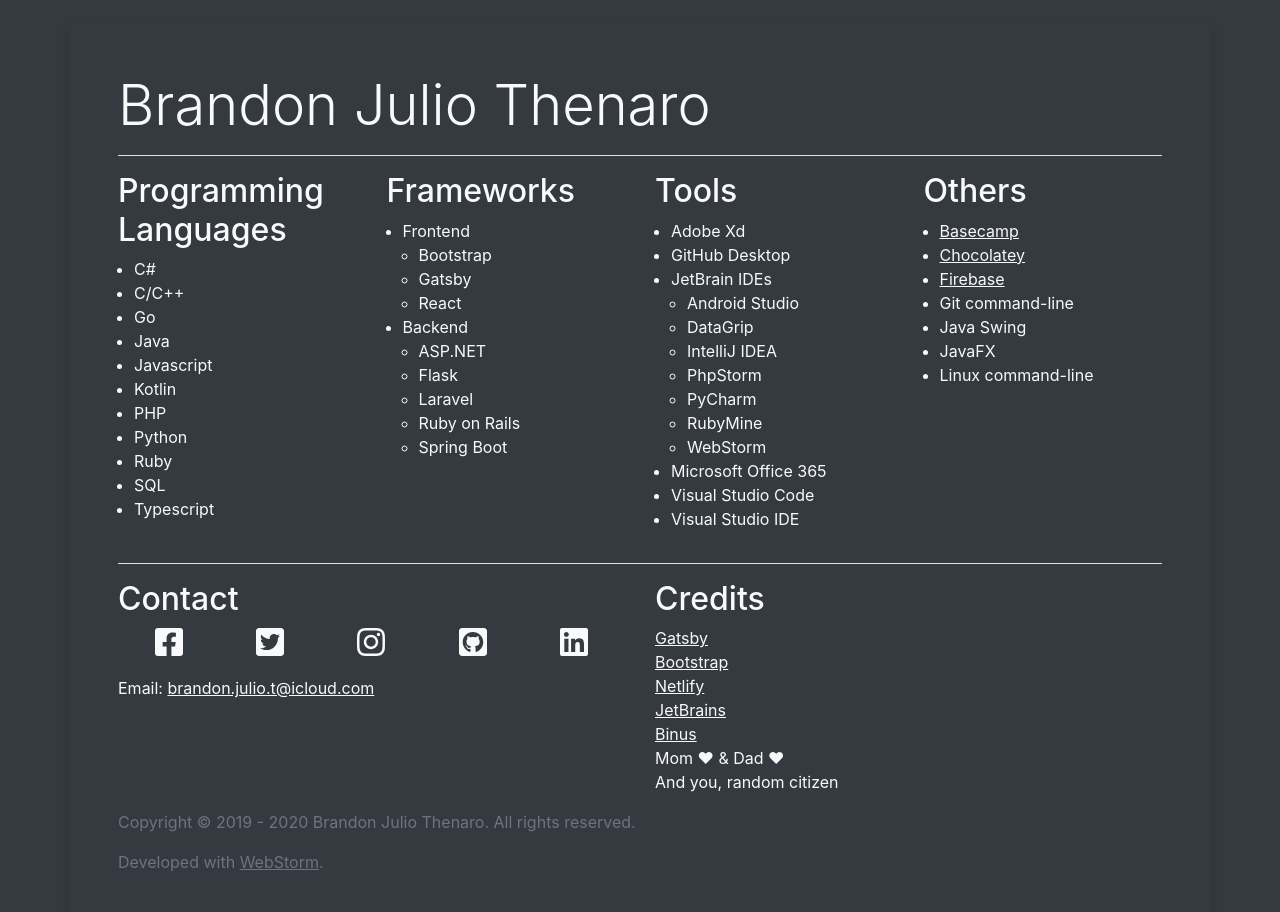
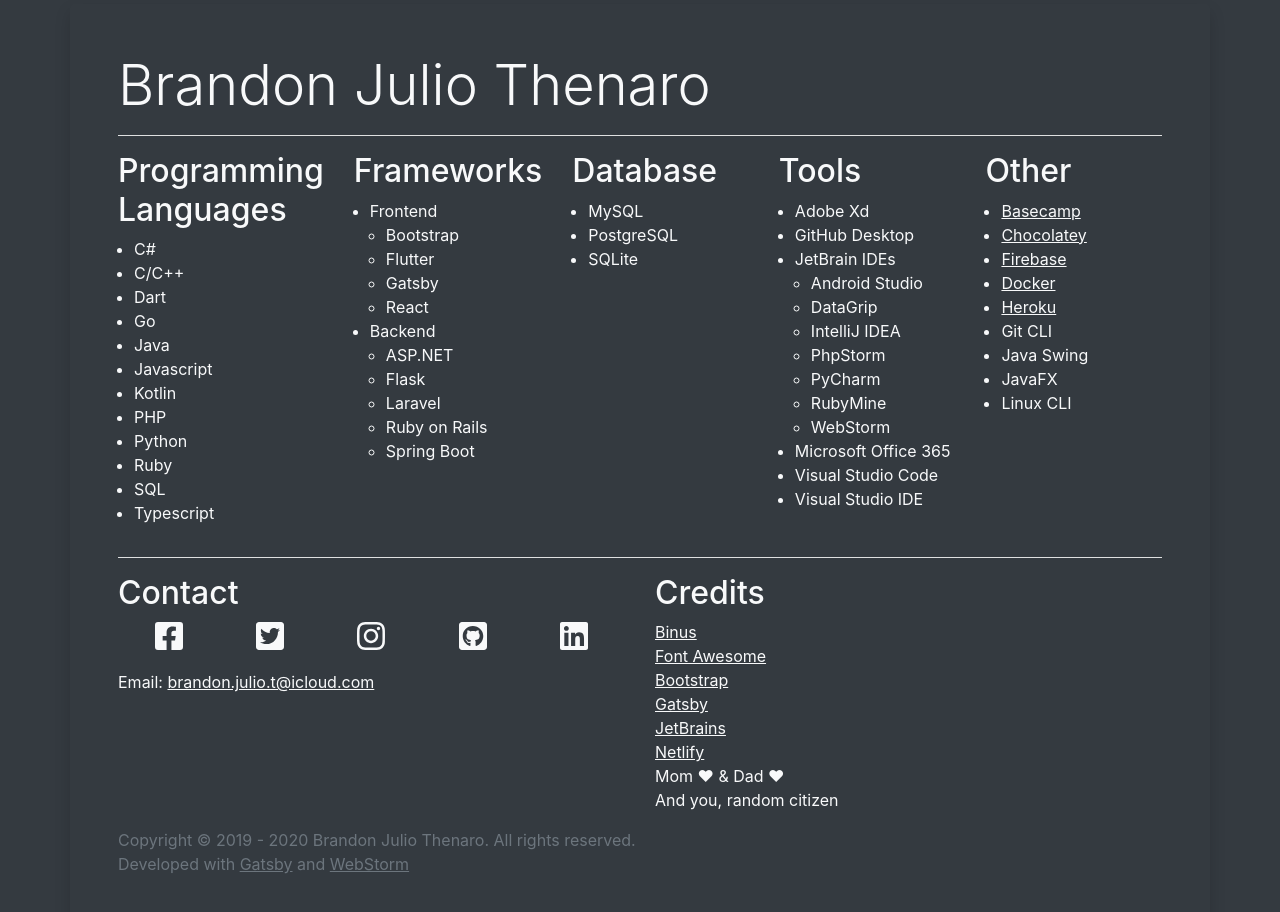
Before and after one commit to MissingSpectacles/brandonjuliothenaro.github.io, a Gatsby site: page /skills in a window 1280 px wide. Built offline with nearby package versions, Linux system fonts and the light colour scheme; Gatsby itself is replaced by a stand-in of ours.

Commit message:
<ExternalLink /> refactoring, new skill section, paragraph revision, extract social URLs to gatsby-config.js
- <ExternalLink /> class defaults to "text-light"
- Added database section in skills.jsx
- Added Docker and Heroku to Other in skill.jsx
- Social URLs are now GraphQL queried from gatsby-config.js

```diff
--- a/gatsby-config.js
+++ b/gatsby-config.js
@@ -6,10 +6,17 @@
 
 module.exports = {
   siteMetadata: {
+    description: `Mom, I'm on the internet!`,
+    email: `brandon.julio.t@icloud.com`,
+    name: `Brandon Julio Thenaro`,
     siteUrl: `https://brandonjuliothenaro.my.id`,
-    description: `Mom, I'm on the internet!`,
-    name: `Brandon Julio Thenaro`,
     twitter_id: `@brandon_julio_t`,
+
+    facebook_url: `https://www.facebook.com/profile.php?id=100008724798107`,
+    github_url: `https://github.com/brandon-julio-t`,
+    instagram_url: `https://www.instagram.com/brandon.julio.t`,
+    linkedin_url: `https://www.linkedin.com/in/brandonjuliothenaro`,
+    twitter_url: `https://twitter.com/brandon_julio_t`,
   },
 
   plugins: [
@@ -67,7 +74,7 @@
       options: {
         token: process.env.GITHUB_API_TOKEN,
         // https://developer.github.com/v4/explorer/
-        // Used in index.js:99
+        // Used in index.jsx:99
         graphQLQuery: `
           query {
             viewer {
--- a/src/components/external_link.js
+++ b/src/components/external_link.jsx
@@ -1,7 +1,7 @@
 import React, { memo } from "react"
 
 export default memo(({ to, children, className }) => (
-  <a href={to} className={className} target="_blank" rel="noreferrer noopener">
+  <a href={to} className={className || "text-light"} target="_blank" rel="noreferrer noopener">
     <u>{children}</u>
   </a>
 ))
--- a/src/components/footer.js
+++ /dev/null
@@ -1,120 +0,0 @@
-import React, { memo } from "react"
-
-import { FontAwesomeIcon } from "@fortawesome/react-fontawesome"
-
-import ExternalLink from "./external_link"
-
-export default memo(() => (
-  <footer>
-    <div className="row">
-      <section className="col">
-        <header>
-          <h2>Contact</h2>
-        </header>
-
-        <ul className="list-unstyled d-flex justify-content-around">
-          <li>
-            <ExternalLink
-              to="https://www.facebook.com/profile.php?id=100008724798107"
-              className="text-light"
-            >
-              <FontAwesomeIcon icon={["fab", "facebook-square"]} size="2x" />
-            </ExternalLink>
-          </li>
-          <li>
-            <ExternalLink
-              to="https://twitter.com/brandon_julio_t"
-              className="text-light"
-            >
-              <FontAwesomeIcon icon={["fab", "twitter-square"]} size="2x" />
-            </ExternalLink>
-          </li>
-          <li>
-            <ExternalLink
-              to="https://www.instagram.com/brandon.julio.t"
-              className="text-light"
-            >
-              <FontAwesomeIcon icon={["fab", "instagram"]} size="2x" />
-            </ExternalLink>
-          </li>
-          <li>
-            <ExternalLink
-              to="https://github.com/brandon-julio-t"
-              className="text-light"
-            >
-              <FontAwesomeIcon icon={["fab", "github-square"]} size="2x" />
-            </ExternalLink>
-          </li>
-          <li>
-            <ExternalLink
-              to="https://www.linkedin.com/in/brandonjuliothenaro"
-              className="text-light"
-            >
-              <FontAwesomeIcon icon={["fab", "linkedin"]} size="2x" />
-            </ExternalLink>
-          </li>
-        </ul>
-        <p>
-          Email:{" "}
-          <ExternalLink
-            to="mailto:brandon.julio.t@icloud.com"
-            className="text-light text-center"
-          >
-            brandon.julio.t@icloud.com
-          </ExternalLink>
-        </p>
-      </section>
-
-      <section className="col">
-        <header>
-          <h2>Credits</h2>
-        </header>
-
-        <ul className="list-unstyled">
-          <li>
-            <ExternalLink to="https://www.gatsbyjs.org" className="text-light">
-              Gatsby
-            </ExternalLink>
-          </li>
-          <li>
-            <ExternalLink to="https://getbootstrap.com" className="text-light">
-              Bootstrap
-            </ExternalLink>
-          </li>
-          <li>
-            <ExternalLink to="https://www.netlify.com" className="text-light">
-              Netlify
-            </ExternalLink>
-          </li>
-          <li>
-            <ExternalLink to="https://www.jetbrains.com" className="text-light">
-              JetBrains
-            </ExternalLink>
-          </li>
-          <li>
-            <ExternalLink to="https://binus.ac.id" className="text-light">
-              Binus
-            </ExternalLink>
-          </li>
-          <li>Mom &hearts; & Dad &hearts;</li>
-          <li>And you, random citizen</li>
-        </ul>
-      </section>
-    </div>
-
-    <p className="text-muted">
-      Copyright &copy; 2019 - {new Date().getFullYear()} Brandon Julio Thenaro.
-      All rights reserved.
-    </p>
-    <p className="text-muted">
-      Developed with{" "}
-      <ExternalLink
-        to="https://www.jetbrains.com/webstorm"
-        className="text-muted"
-      >
-        WebStorm
-      </ExternalLink>
-      .
-    </p>
-  </footer>
-))
--- /dev/null
+++ b/src/components/footer.jsx
@@ -0,0 +1,135 @@
+import React, { memo } from "react"
+
+import { FontAwesomeIcon } from "@fortawesome/react-fontawesome"
+
+import ExternalLink from "./external_link"
+import { graphql, useStaticQuery } from "gatsby"
+
+export default memo(() => {
+  const {
+    site: {
+      siteMetadata: {
+        email,
+        facebook_url,
+        github_url,
+        instagram_url,
+        linkedin_url,
+        twitter_url,
+      },
+    },
+  } = useStaticQuery(graphql`
+    query Contacts {
+      site {
+        siteMetadata {
+          email
+          facebook_url
+          github_url
+          instagram_url
+          linkedin_url
+          twitter_url
+        }
+      }
+    }
+  `)
+
+  return (
+    <footer>
+      <div className="row">
+        <section className="col">
+          <header>
+            <h2>Contact</h2>
+          </header>
+
+          <ul className="list-unstyled d-flex justify-content-around">
+            <li>
+              <ExternalLink to={facebook_url}>
+                <FontAwesomeIcon icon={["fab", "facebook-square"]} size="2x" />
+              </ExternalLink>
+            </li>
+            <li>
+              <ExternalLink to={twitter_url}>
+                <FontAwesomeIcon icon={["fab", "twitter-square"]} size="2x" />
+              </ExternalLink>
+            </li>
+            <li>
+              <ExternalLink to={instagram_url}>
+                <FontAwesomeIcon icon={["fab", "instagram"]} size="2x" />
+              </ExternalLink>
+            </li>
+            <li>
+              <ExternalLink to={github_url}>
+                <FontAwesomeIcon icon={["fab", "github-square"]} size="2x" />
+              </ExternalLink>
+            </li>
+            <li>
+              <ExternalLink to={linkedin_url}>
+                <FontAwesomeIcon icon={["fab", "linkedin"]} size="2x" />
+              </ExternalLink>
+            </li>
+          </ul>
+          <p>
+            Email:{" "}
+            <ExternalLink
+              to={`mailto:${email}`}
+              className="text-light text-center"
+            >
+              {email}
+            </ExternalLink>
+          </p>
+        </section>
+
+        <section className="col">
+          <header>
+            <h2>Credits</h2>
+          </header>
+
+          <ul className="list-unstyled">
+            <li>
+              <ExternalLink to="https://binus.ac.id">Binus</ExternalLink>
+            </li>
+            <li>
+              <ExternalLink to="https://fontawesome.com/">
+                Font Awesome
+              </ExternalLink>
+            </li>
+            <li>
+              <ExternalLink to="https://getbootstrap.com">
+                Bootstrap
+              </ExternalLink>
+            </li>
+            <li>
+              <ExternalLink to="https://www.gatsbyjs.org">Gatsby</ExternalLink>
+            </li>
+            <li>
+              <ExternalLink to="https://www.jetbrains.com">
+                JetBrains
+              </ExternalLink>
+            </li>
+            <li>
+              <ExternalLink to="https://www.netlify.com">Netlify</ExternalLink>
+            </li>
+            <li>Mom &hearts; & Dad &hearts;</li>
+            <li>And you, random citizen</li>
+          </ul>
+        </section>
+      </div>
+
+      <p className="text-muted">
+        Copyright &copy; 2019 - {new Date().getFullYear()} Brandon Julio
+        Thenaro. All rights reserved.
+        <br />
+        Developed with{" "}
+        <ExternalLink to="https://www.gatsbyjs.org/" className="text-muted">
+          Gatsby
+        </ExternalLink>
+        {" and "}
+        <ExternalLink
+          to="https://www.jetbrains.com/webstorm"
+          className="text-muted"
+        >
+          WebStorm
+        </ExternalLink>
+      </p>
+    </footer>
+  )
+})
--- a/src/components/layout.js
+++ b/src/components/layout.jsx
@@ -7,7 +7,7 @@
 import { library, config } from "@fortawesome/fontawesome-svg-core"
 import { fab } from "@fortawesome/free-brands-svg-icons"
 
-import Footer from "../components/footer"
+import Footer from "./footer"
 import SEO from "../components/seo"
 
 library.add(fab)
--- a/src/components/seo.js
+++ b/src/components/seo.jsx
@@ -24,7 +24,7 @@
   return (
     <Helmet>
       <html lang="en" />
-      <body className="container text-light shadow rounded-lg px-md-5 py-5 my-md-4 bg-dark" />
+      <body className="container text-light shadow rounded-lg px-md-5 py-5 my-md-1 bg-dark" />
 
       <title>{name}</title>
 
--- a/src/pages/skills.js
+++ b/src/pages/skills.jsx
@@ -14,6 +14,7 @@
         <ul className="pl-3">
           <li>C#</li>
           <li>C/C++</li>
+          <li>Dart</li>
           <li>Go</li>
           <li>Java</li>
           <li>Javascript</li>
@@ -35,6 +36,7 @@
           <li>Frontend</li>
           <ul className="pl-3">
             <li>Bootstrap</li>
+            <li>Flutter</li>
             <li>Gatsby</li>
             <li>React</li>
           </ul>
@@ -46,6 +48,18 @@
             <li>Ruby on Rails</li>
             <li>Spring Boot</li>
           </ul>
+        </ul>
+      </section>
+
+      <section className="col">
+        <header>
+          <h2>Database</h2>
+        </header>
+
+        <ul className="pl-3">
+          <li>MySQL</li>
+          <li>PostgreSQL</li>
+          <li>SQLite</li>
         </ul>
       </section>
 
@@ -75,32 +89,31 @@
 
       <section className="col">
         <header>
-          <h2>Others</h2>
+          <h2>Other</h2>
         </header>
 
         <ul className="pl-3">
           <li>
-            <ExternalLink to="https://basecamp.com/" className="text-light">
-              Basecamp
+            <ExternalLink to="https://basecamp.com/">Basecamp</ExternalLink>
+          </li>
+          <li>
+            <ExternalLink to="https://chocolatey.org/">Chocolatey</ExternalLink>
+          </li>
+          <li>
+            <ExternalLink to="https://firebase.google.com/">
+              Firebase
             </ExternalLink>
           </li>
           <li>
-            <ExternalLink to="https://chocolatey.org/" className="text-light">
-              Chocolatey{" "}
-            </ExternalLink>
+            <ExternalLink to="https://www.docker.com/">Docker</ExternalLink>
           </li>
           <li>
-            <ExternalLink
-              to="https://firebase.google.com/"
-              className="text-light"
-            >
-              Firebase
-            </ExternalLink>
+            <ExternalLink to="https://www.heroku.com/">Heroku</ExternalLink>
           </li>
-          <li>Git command-line</li>
+          <li>Git CLI</li>
           <li>Java Swing</li>
           <li>JavaFX</li>
-          <li>Linux command-line</li>
+          <li>Linux CLI</li>
         </ul>
       </section>
     </article>
```
Also changed, not shown: src/pages/index.jsx (renamed from src/pages/index.js, +13 -10 lines), src/pages/404.jsx (renamed from src/pages/404.js).
